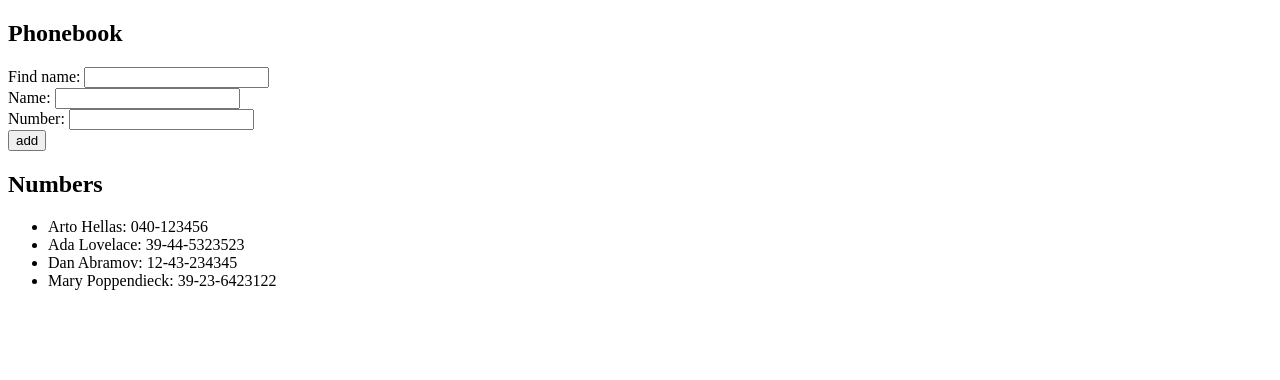
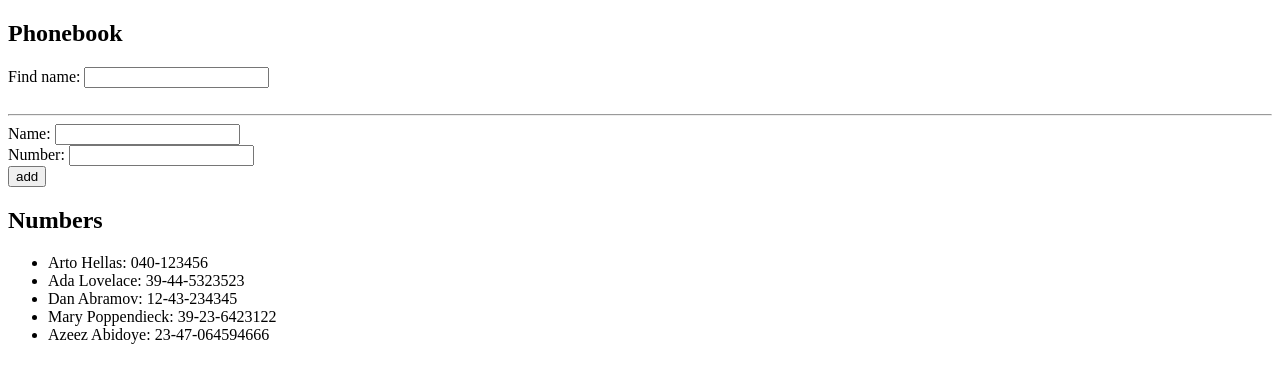
Before and after one commit to azeezabidoye/fs-part2, a React (Vite) app in the folder phonebook/: page / in a window 1280 px wide. Shown: the top 380 px of the page. Built offline with nearby package versions, Linux system fonts and the light colour scheme; data requests are answered from the project's data file.

Commit message:
Backend communication added

```diff
--- a/phonebook/db.json
+++ b/phonebook/db.json
@@ -3,22 +3,27 @@
     {
       "name": "Arto Hellas",
       "number": "040-123456",
-      "id": 1
+      "id": "1"
     },
     {
       "name": "Ada Lovelace",
       "number": "39-44-5323523",
-      "id": 2
+      "id": "2"
     },
     {
       "name": "Dan Abramov",
       "number": "12-43-234345",
-      "id": 3
+      "id": "3"
     },
     {
       "name": "Mary Poppendieck",
       "number": "39-23-6423122",
-      "id": 4
+      "id": "4"
+    },
+    {
+      "id": "45a7",
+      "name": "Azeez Abidoye",
+      "number": "23-47-064594666"
     }
   ]
 }
--- a/phonebook/src/App.jsx
+++ b/phonebook/src/App.jsx
@@ -1,19 +1,15 @@
-import axios from "axios";
 import { useState, useEffect } from "react";
+import personService from "./services/persons";
 
 const App = () => {
   const [persons, setPersons] = useState([]);
   const [newName, setNewName] = useState("");
   const [newNumber, setNewNumber] = useState("");
   const [searchQuery, setSearchQuery] = useState("");
+  const [filteredNames, setFilteredName] = useState([]);
 
   const hook = () => {
-    console.log(useEffect);
-    axios.get("http://localhost:3001/persons").then((response) => {
-      console.log(`promise fulfilled ✅`);
-      setPersons(response.data);
-    });
-    console.log("render", persons.length, persons);
+    personService.getAll().then((initialPerson) => setPersons(initialPerson));
   };
 
   useEffect(hook, []);
@@ -24,17 +20,18 @@ const App = () => {
       name: newName,
       number: newNumber,
     };
-    // setPersons(persons.concat(nameObj));
 
     persons.map((person) => {
       if (person.name === nameObj.name) {
         alert(`${nameObj.name} is already added to phonebook`);
       }
     });
-    setPersons(persons.concat(nameObj));
-    console.log(persons);
-    setNewName("");
-    setNewNumber("");
+    personService.create(nameObj).then((returnedPerson) => {
+      console.log(persons);
+      setPersons(persons.concat(nameObj));
+      setNewName("");
+      setNewNumber("");
+    });
   };
 
   const handleNameChange = (event) => {
@@ -49,34 +46,31 @@ const App = () => {
     setSearchQuery(e.target.value);
   };
 
-  // Function to search for names in the saerch bar
-  // const filteredNames = persons.filter((person) => {
-  //   // person.name.toLowerCase().includes(searchQuery.toLowerCase());
-  //   if (person.name.toLowerCase() === searchQuery.toLowerCase()) {
-  //     return person.name;
-  //   }
-  // });
-
-  // console.log(filteredNames);
-  // const filterNames = (namesArr) => {
-  //   return namesArr.name.toLowerCase().includes(searchQuery.toLowerCase());
-  // };
+  const handleSearch = (e) => {
+    e.preventDefault();
+    const filtered = persons.filter((person) => {
+      return person.name.toLowerCase().includes(searchQuery.toLowerCase());
+    });
+    setFilteredName(filtered);
+    setSearchQuery("");
+  };
 
   return (
     <div>
       <h2>Phonebook</h2>
-      <form>
+      <form onSubmit={handleSearch}>
         <div>
           Find name: <input value={searchQuery} onChange={handleSearchName} />
         </div>
       </form>
-
-      {/* <ul>
-        {filteredNames.map((name, index) => {
-          return <li key={index}>{name}</li>;
-        })}
-      </ul> */}
-
+      {filteredNames.map((eachName, index) => {
+        return (
+          <p key={index}>
+            {eachName.name}: {eachName.number}
+          </p>
+        );
+      })}
+      <br /> <hr />
       <form onSubmit={addPerson}>
         <div>
           Name: <input value={newName} onChange={handleNameChange} />
@@ -88,11 +82,10 @@ const App = () => {
           <button type="submit">add</button>
         </div>
       </form>
-
       <h2>Numbers</h2>
       <ul>
         {persons.map((person) => (
-          <li key={person.id}>
+          <li key={person.name}>
             {person.name}: {person.number}
           </li>
         ))}
--- /dev/null
+++ b/phonebook/src/services/persons.js
@@ -0,0 +1,17 @@
+import axios from "axios";
+const baseURL = "http://localhost:3001/persons";
+
+const getAll = () => {
+  const request = axios.get(baseURL);
+  return request.then((response) => response.data);
+};
+
+const create = (newPersonObj) => {
+  const request = axios.post(baseURL, newPersonObj);
+  return request.then((response) => response.data);
+};
+
+export default {
+  getAll,
+  create,
+};
```
